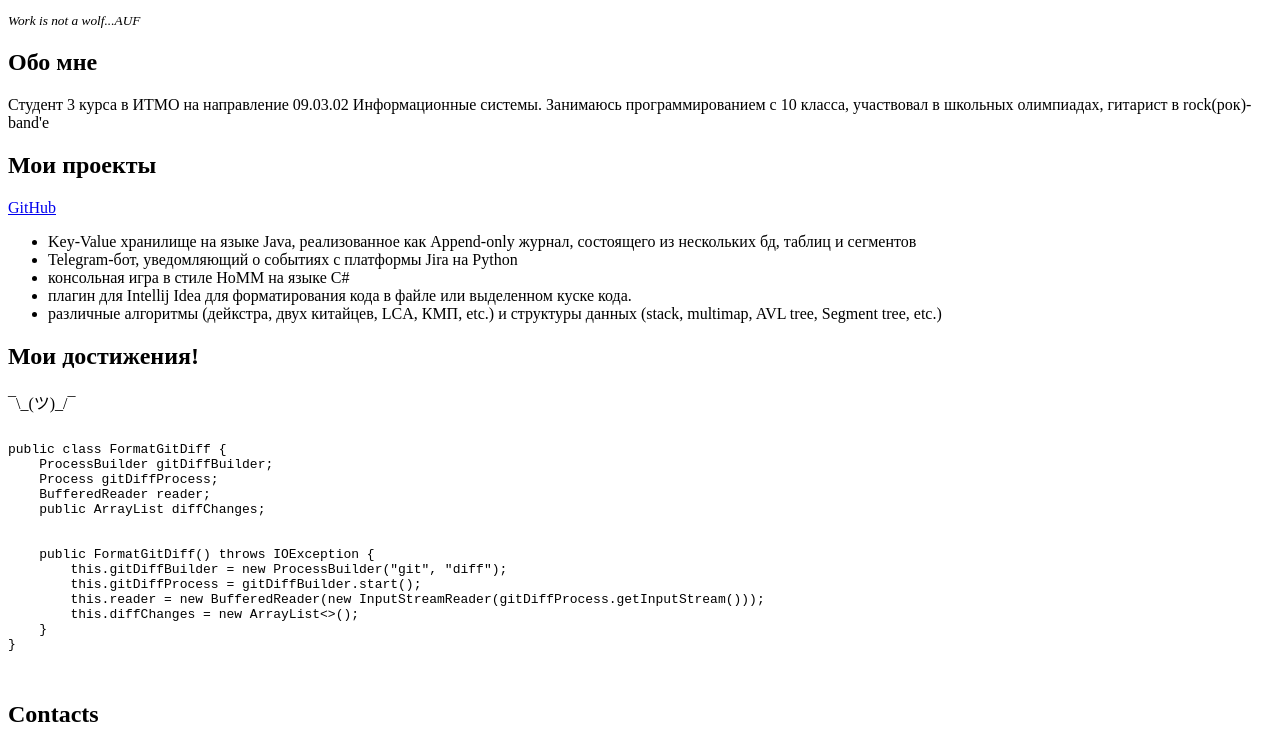
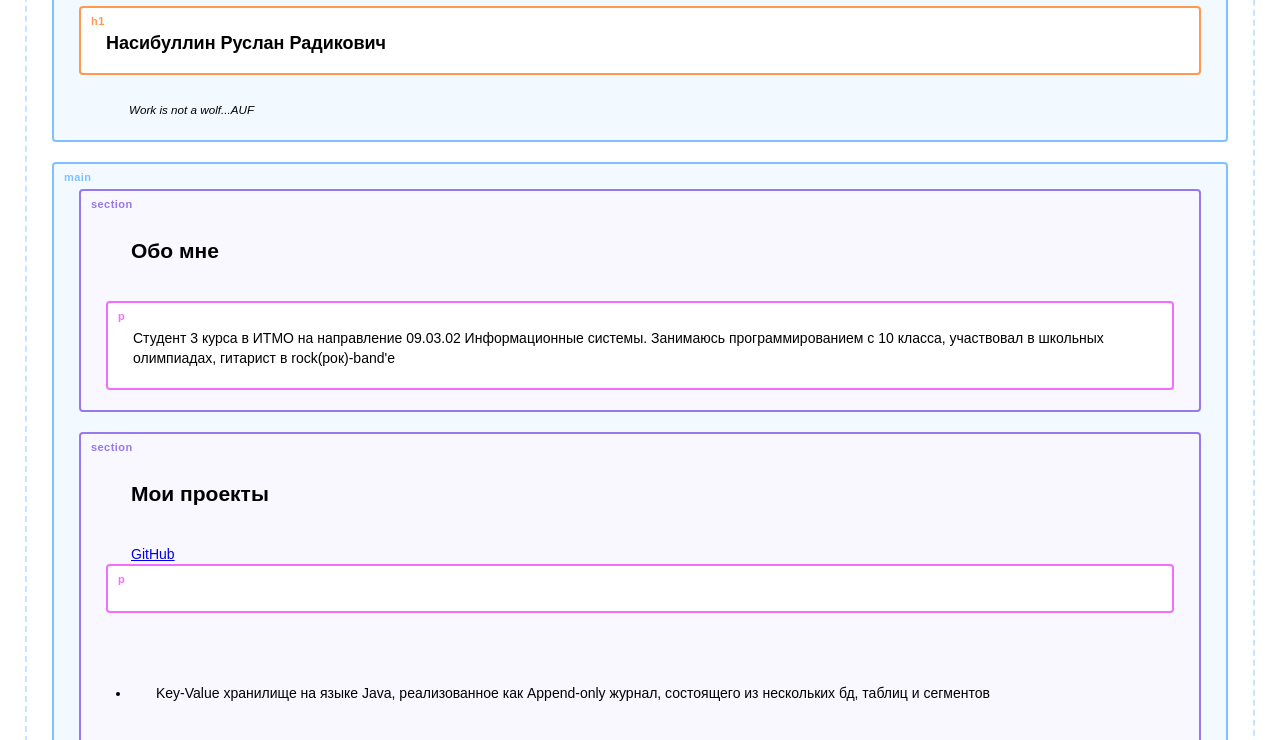
Before and after one commit to IamKOALA/WebCV, a plain HTML site: page index.html in a window 1280 px wide. Shown: the part 73-813 px from the top of the page. Drawn offline with Linux system fonts and the light colour scheme.

Commit message:
Added outline.css from first lab

```diff
--- a/index.html
+++ b/index.html
@@ -2,7 +2,7 @@
 <html lang="ru">
 <head>
     <title>Насибуллин Руслан M33021</title>
-    <link href="outline.css" rel="stylesheet" type="text/html">
+    <link rel="stylesheet" href="outlines.css">
 </head>
 <body>
 <header>
--- /dev/null
+++ b/outlines.css
@@ -0,0 +1,120 @@
+html,
+body {
+  margin: 0;
+  font-family: "Montserrat", "Arial", sans-serif;
+  font-size: 14px;
+  line-height: 20px;
+}
+
+body {
+  min-width: 430px;
+  border: 2px dashed #c7e4ff;
+}
+
+html::before,
+body::before,
+header::before,
+footer::before,
+main::before {
+  color: #7fc1ff;
+}
+
+main,
+header,
+footer {
+  background-color: #f3faff;
+  border: 2px solid #7fc1ff;
+}
+
+nav,
+section,
+article,
+aside {
+  background-color: #f9f7ff;
+  border: 2px solid #9779ec;
+}
+
+nav::before,
+section::before,
+article::before,
+aside::before {
+  color: #9779ec;
+}
+
+h1 {
+  font-size: 18px;
+  background-color: #ffffff;
+  border: 2px solid #ff994f;
+}
+
+h1::before {
+  content: "h1";
+  color: #ff994f;
+}
+
+p {
+  background-color: #ffffff;
+  border: 2px solid #f36dff;
+}
+
+p::before {
+  color: #f36dff;
+  content: "p";
+}
+
+* {
+  position: relative;
+  padding: 25px 25px 20px;
+  margin: 0;
+  border-radius: 4px;
+}
+
+*:not(:last-child) {
+  margin-bottom: 20px;
+}
+
+*::before {
+  position: absolute;
+  top: 8px;
+  left: 10px;
+  font-weight: 700;
+  font-size: 11px;
+  line-height: 10px;
+  letter-spacing: 0.04em;
+}
+
+html::before {
+  content: "html";
+}
+
+body::before {
+  content: "body";
+}
+
+main::before {
+  content: "main";
+}
+
+header::before {
+  content: "header";
+}
+
+footer::before {
+  content: "footer";
+}
+
+section::before {
+  content: "section";
+}
+
+article::before {
+  content: "article";
+}
+
+aside::before {
+  content: "aside";
+}
+
+nav::before {
+  content: "nav";
+}
```
